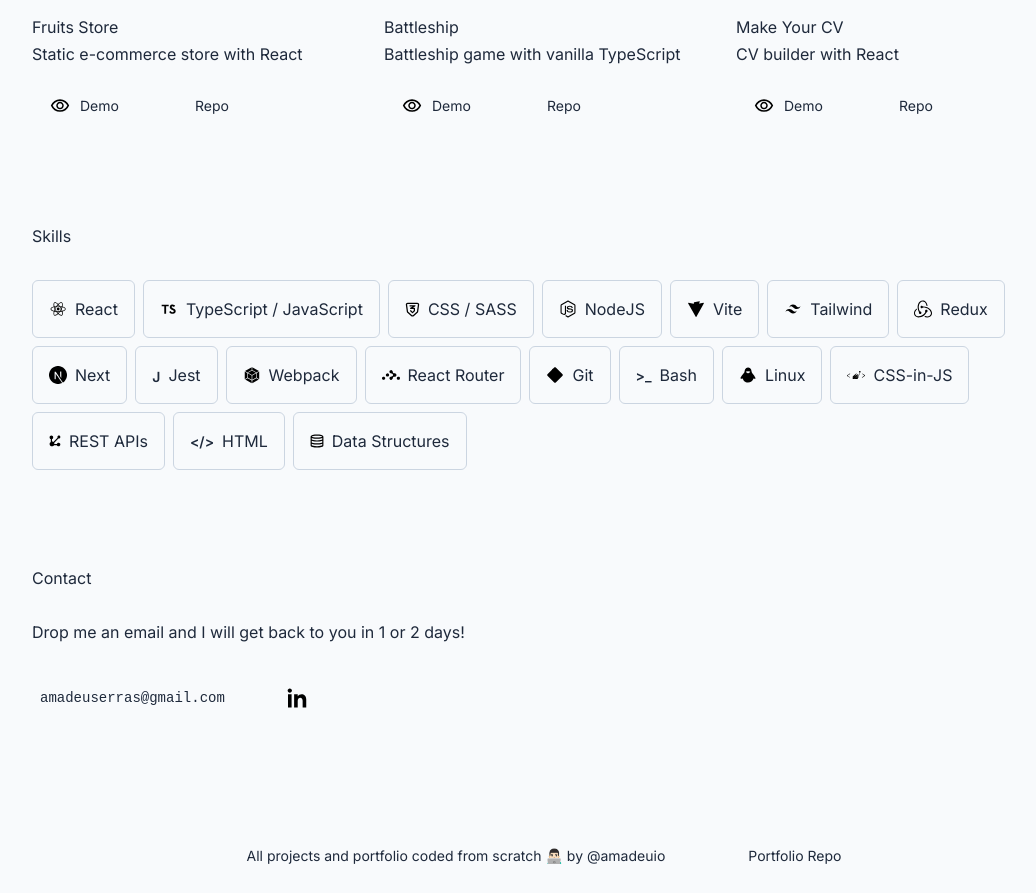
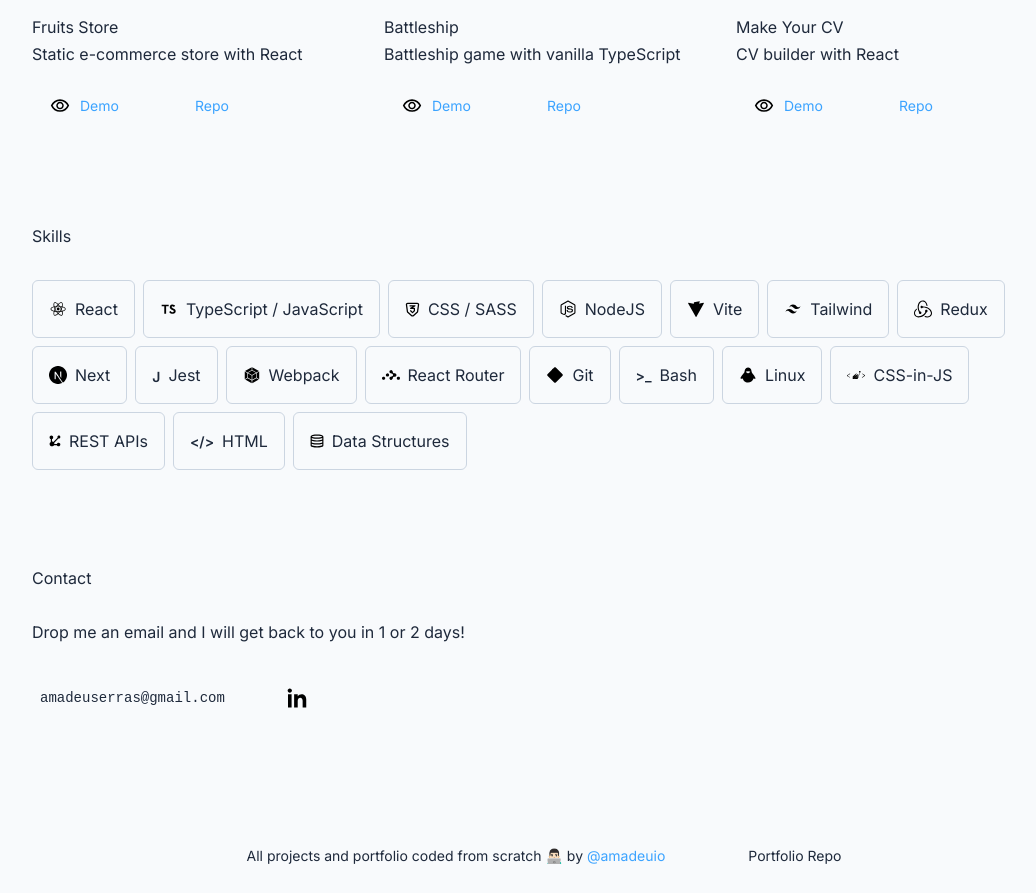
Before and after one commit to amadeuio/portfolio, a React (Vite) app: page / in a window 1280 px wide. Shown: the part 919-1812 px from the top of the page, without its empty margins (96-1132 px from the left). Built offline with nearby package versions, Linux system fonts and the light colour scheme.

Commit message:
refactor: extract Link component and use across multiple pages
- Replaced anchor tags with Link component in ComingSoon, Contact, Footer, and ProjectCard pages
- Centralized styles for all links in the App

```diff
--- /dev/null
+++ b/src/components/Link.tsx
@@ -0,0 +1,31 @@
+import { ReactNode } from 'react';
+import { cn } from '@/utils/cn';
+
+interface LinkProps {
+  href: string;
+  children: ReactNode;
+  className?: string;
+  target?: string;
+  rel?: string;
+}
+
+const Link = ({
+  href,
+  children,
+  className,
+  target = '_blank',
+  rel = 'noopener noreferrer',
+  ...props
+}: LinkProps) => (
+  <a
+    href={href}
+    className={cn('text-accent', className)}
+    target={target}
+    rel={rel}
+    {...props}
+  >
+    {children}
+  </a>
+);
+
+export default Link;
--- a/src/components/index.ts
+++ b/src/components/index.ts
@@ -1,5 +1,6 @@
 export { default as Collapse } from './Collapse';
 export { default as DarkSwitch } from './DarkSwitch';
+export { default as Link } from './Link';
 export { default as Paragraph } from './Paragraph';
 export { default as ProfilePicture } from './ProfilePicture';
 export { default as Section } from './Section';
--- a/src/pages/ComingSoon/ComingSoon.tsx
+++ b/src/pages/ComingSoon/ComingSoon.tsx
@@ -1,3 +1,4 @@
+import { Link } from '@/components';
 import styles from './ComingSoon.module.scss';
 
 const ComingSoon = () => {
@@ -11,31 +12,19 @@ const ComingSoon = () => {
         <p> Meanwhile, check out some of my projects ⬇️</p>
         <ul className={styles.list}>
           <li>
-            <a
-              href="https://github.com/amadeuio/fruits-store"
-              target="_blank"
-              rel="noopener noreferrer"
-            >
+            <Link href="https://github.com/amadeuio/fruits-store">
               Fruits Store
-            </a>
+            </Link>
           </li>
           <li>
-            <a
-              href="https://github.com/amadeuio/make-your-cv"
-              target="_blank"
-              rel="noopener noreferrer"
-            >
+            <Link href="https://github.com/amadeuio/make-your-cv">
               Make Your CV
-            </a>
+            </Link>
           </li>
           <li>
-            <a
-              href="https://github.com/amadeuio/battleship"
-              target="_blank"
-              rel="noopener noreferrer"
-            >
+            <Link href="https://github.com/amadeuio/battleship">
               Battleship
-            </a>
+            </Link>
           </li>
         </ul>
       </div>
--- a/src/pages/Contact/Contact.tsx
+++ b/src/pages/Contact/Contact.tsx
@@ -1,4 +1,5 @@
 import { useTranslation } from 'react-i18next';
+import { Link } from '@/components';
 import GitHubIcon from '../../icons/GitHubIcon';
 import LinkedInIcon from '../../icons/LinkedInIcon';
 import styles from './Contact.module.scss';
@@ -13,16 +14,16 @@ const Contact = () => {
       <p>{t('contactDescription')}</p>
       <div className={styles.links}>
         <ContactEmail />
-        <a href="https://www.linkedin.com/in/amadeuio" target="_blank" rel="noopener noreferrer">
+        <Link href="https://www.linkedin.com/in/amadeuio">
           <div className={styles.iconContainer}>
             <LinkedInIcon className={styles.linkedInIcon} />
           </div>
-        </a>
-        <a href="https://github.com/amadeuio" target="_blank" rel="noopener noreferrer">
+        </Link>
+        <Link href="https://github.com/amadeuio">
           <div className={styles.iconContainer}>
             <GitHubIcon className={styles.gitHubIcon} />
           </div>
-        </a>
+        </Link>
       </div>
     </div>
   );
--- a/src/pages/Footer/Footer.tsx
+++ b/src/pages/Footer/Footer.tsx
@@ -1,4 +1,5 @@
 import { useTranslation } from 'react-i18next';
+import { Link } from '@/components';
 import GitHubIcon from '../../icons/GitHubIcon';
 import styles from './Footer.module.scss';
 
@@ -9,20 +10,18 @@ const Footer = () => {
     <footer className={styles.footer}>
       <span className={styles.credits}>
         {t('credits')}{' '}
-        <a href="https://github.com/amadeuio" target="_blank" rel="noopener noreferrer">
+        <Link href="https://github.com/amadeuio">
           @amadeuio
-        </a>
+        </Link>
       </span>
 
-      <a
+      <Link
         href="https://github.com/amadeuio/portfolio"
         className={styles.portfolioRepo}
-        target="_blank"
-        rel="noopener noreferrer"
       >
         <GitHubIcon className={styles.gitHubIcon} />
         Portfolio Repo
-      </a>
+      </Link>
     </footer>
   );
 };
--- a/src/pages/Projects/ProjectCard/ProjectCard.tsx
+++ b/src/pages/Projects/ProjectCard/ProjectCard.tsx
@@ -1,4 +1,5 @@
 import { useTranslation } from 'react-i18next';
+import { Link } from '@/components';
 import { Project } from '../../../data/projects';
 import EyeIcon from '../../../icons/EyeIcon';
 import GitHubIcon from '../../../icons/GitHubIcon';
@@ -33,20 +34,20 @@ const ProjectCard: React.FC<ProjectCardProps> = ({ project }) => {
 
   return (
     <div className={styles.projectCard}>
-      <a className={styles.link} href={demo} target="_blank" rel="noopener noreferrer">
+      <Link className={styles.link} href={demo}>
         <img src={`images/${img}`} alt={name} className={styles.image} />
-      </a>
+      </Link>
       <div className={styles.projectInfo}>
         <h3>{name}</h3>
         <p className={styles.description}>{t(descriptionKey)}</p>
       </div>
       <div className={styles.buttons}>
-        <a className={styles.link} href={demo} target="_blank" rel="noopener noreferrer">
+        <Link className={styles.link} href={demo}>
           <ProjectButton label={'Demo'} />
-        </a>
-        <a className={styles.link} href={repo} target="_blank" rel="noopener noreferrer">
+        </Link>
+        <Link className={styles.link} href={repo}>
           <ProjectButton label={'Repo'} />
-        </a>
+        </Link>
       </div>
     </div>
   );
```
